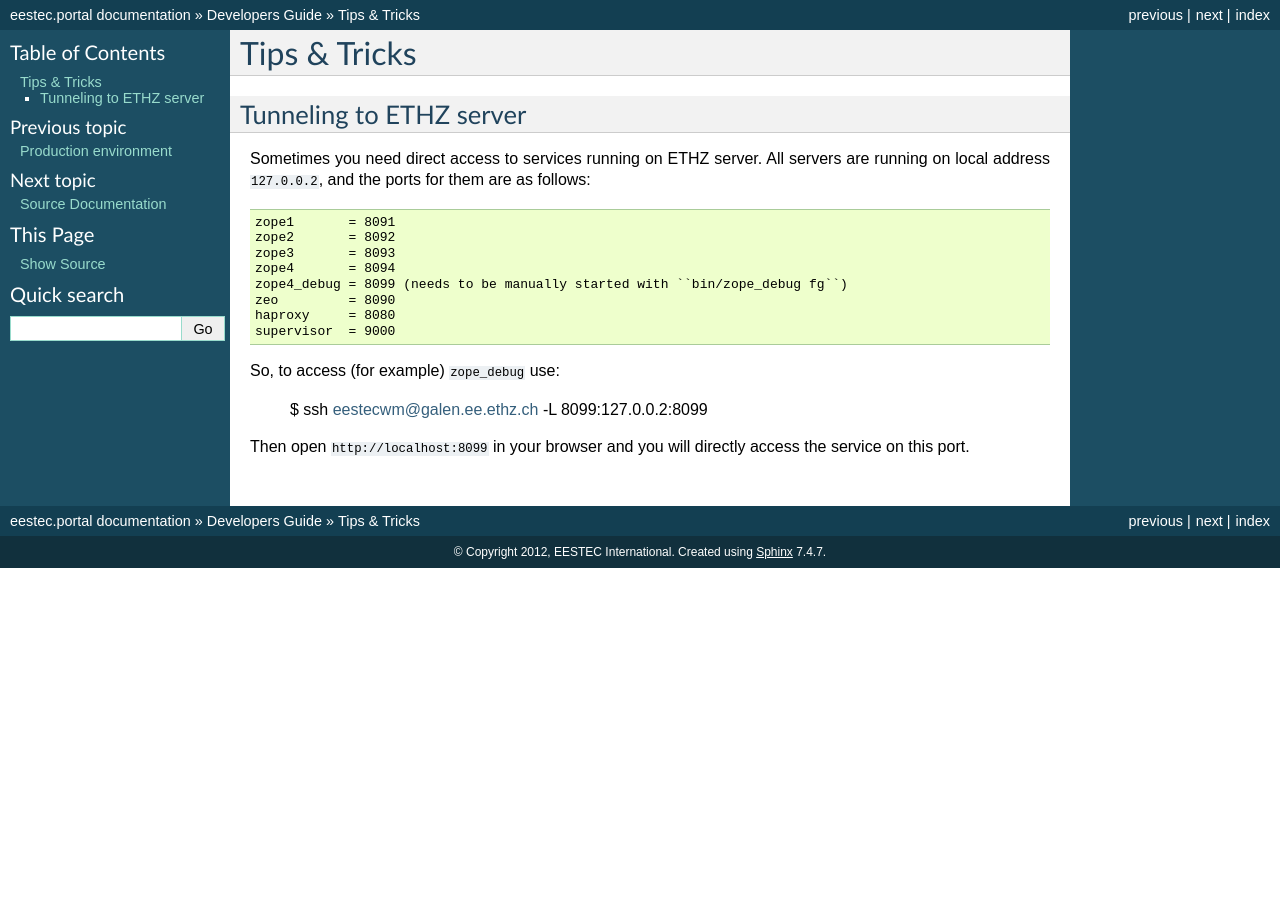
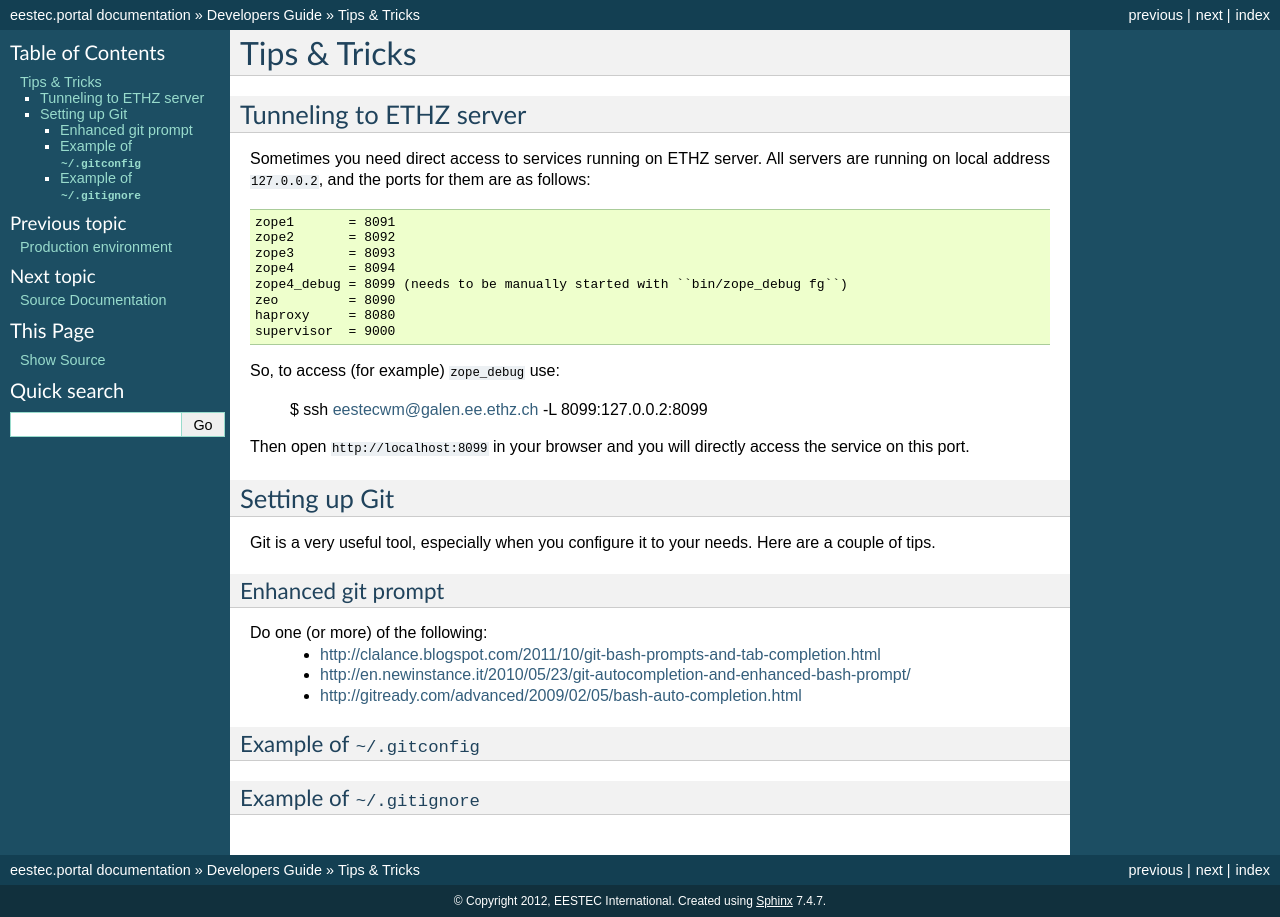
Before and after one commit to eestec/eestec.portal, a Sphinx documentation site: the page built from docs/dev/tips.rst, in a window 1280 px wide. Built offline with Sphinx 7.4.7, drawn with Linux system fonts in a browser that asks for light colours; pages that are not in the unit, such as notebooks, are missing from menus.

Commit message:
and more docs

```diff
--- a/docs/dev/tips.rst
+++ b/docs/dev/tips.rst
@@ -1,8 +1,9 @@
+=============
 Tips & Tricks
 =============
 
 Tunneling to ETHZ server
-""""""""""""""""""""""""
+========================
 
 Sometimes you need direct access to services running on ETHZ server. All servers
 are running on local address ``127.0.0.2``, and the ports for them are as
@@ -24,3 +25,101 @@ So, to access (for example) ``zope_debug`` use:
 
 Then open ``http://localhost:8099`` in your browser and you will directly access
 the service on this port.
+
+Setting up Git
+==============
+
+Git is a very useful tool, especially when you configure it to your needs. Here
+are a couple of tips.
+
+Enhanced git prompt
+-------------------
+
+Do one (or more) of the following:
+ * http://clalance.blogspot.com/2011/10/git-bash-prompts-and-tab-completion.html
+ * http://en.newinstance.it/2010/05/23/git-autocompletion-and-enhanced-bash-prompt/
+ * http://gitready.com/advanced/2009/02/05/bash-auto-completion.html
+
+
+Example of ``~/.gitconfig``
+---------------------------
+
+.. sourcecode: ini
+
+    [user]
+        name = John Smith
+        email = john.smith@gmail.com
+    [diff "cfg"]
+        funcname = ^\\(\\[.*\\].*\\)$
+    [color]
+        diff = auto
+        status = auto
+        branch = auto
+    [alias]
+        st = status
+        ci = commit
+        br = branch
+        co = checkout
+    [core]
+        excludesfile = /home/jsmith/.gitignore
+        editor = nano
+    [github]
+        user = jsmith
+        token = <token_here>
+
+Example of ``~/.gitignore``
+---------------------------
+
+.. sourcecode: ini
+
+    # Compiled source #
+    ###################
+    *.com
+    *.class
+    *.dll
+    *.exe
+    *.o
+    *.so
+    *.lo
+    *.la
+    *.rej
+    *.pyc
+    *.pyo
+
+    # Packages #
+    ############
+    # it's better to unpack these files and commit the raw source
+    # git has its own built in compression methods
+    *.7z
+    *.dmg
+    *.gz
+    *.iso
+    *.jar
+    *.rar
+    *.tar
+    *.zip
+
+    # Logs and databases #
+    ######################
+    *.log
+    *.sql
+    *.sqlite
+
+    # OS generated files #
+    ######################
+    .DS_Store
+    .DS_Store?
+    ehthumbs.db
+    Icon?
+    Thumbs.db
+
+    # Python projects related #
+    ###########################
+    *.egg-info
+    Makefile
+    .egg-info.installed.cfg
+    *.pt.py
+    *.cpt.py
+    *.zpt.py
+    *.html.py
+    *.egg
```
Also changed, not shown: docs/dev/local.rst (+20 -0 lines).
